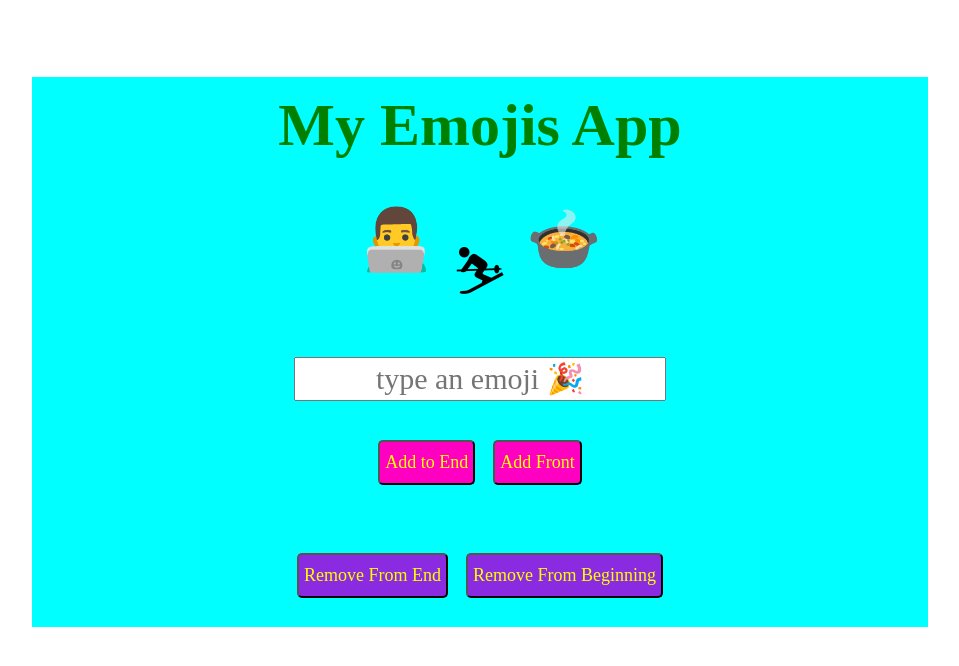
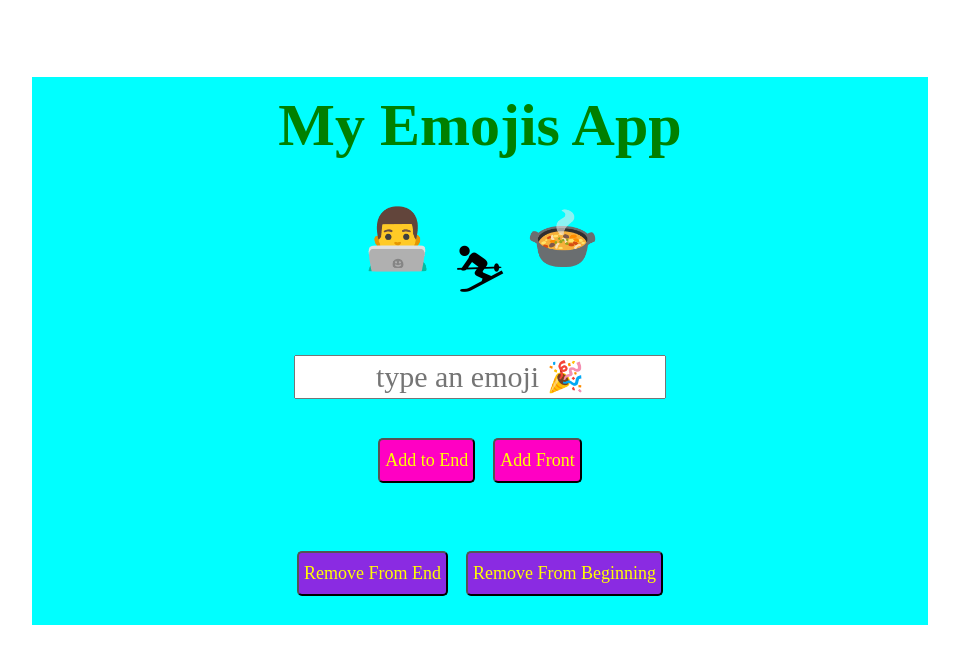
Before and after one commit to vickyXuzhou/Emoji-App, a plain HTML site: page project6/index.html in a window 1280 px wide. Shown: the whole page, without its empty margins (160-1119 px from the left). Drawn offline with Linux system fonts and the light colour scheme.

Commit message:
Update style.css

```diff
--- a/project6/style.css
+++ b/project6/style.css
@@ -19,7 +19,7 @@
 }
 #emoji-container span {
     margin: 10px;
-    font-size: 60px;
+    font-size: 59px;
     flex-direction: row;
 }
 h1{
```
